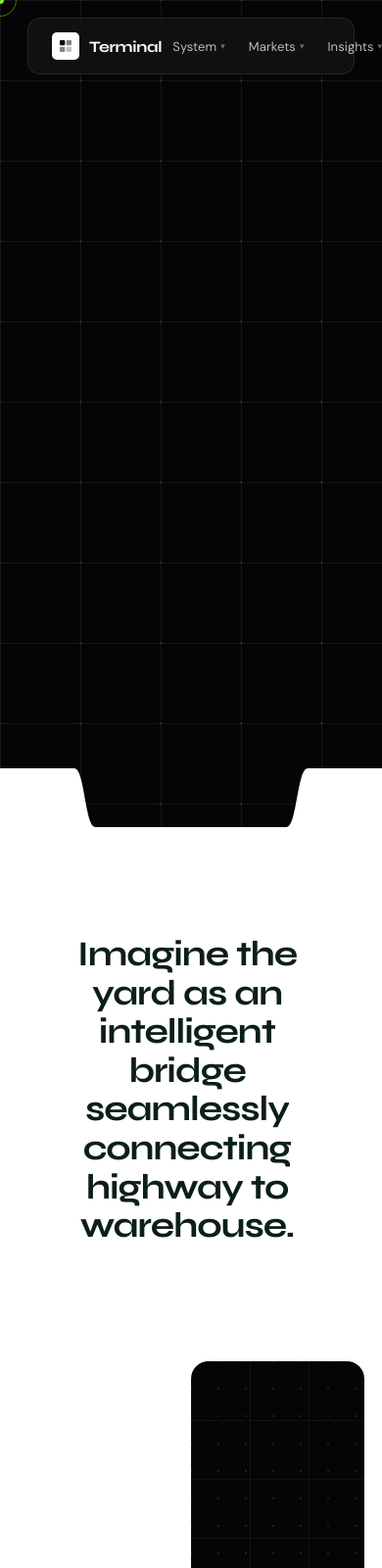
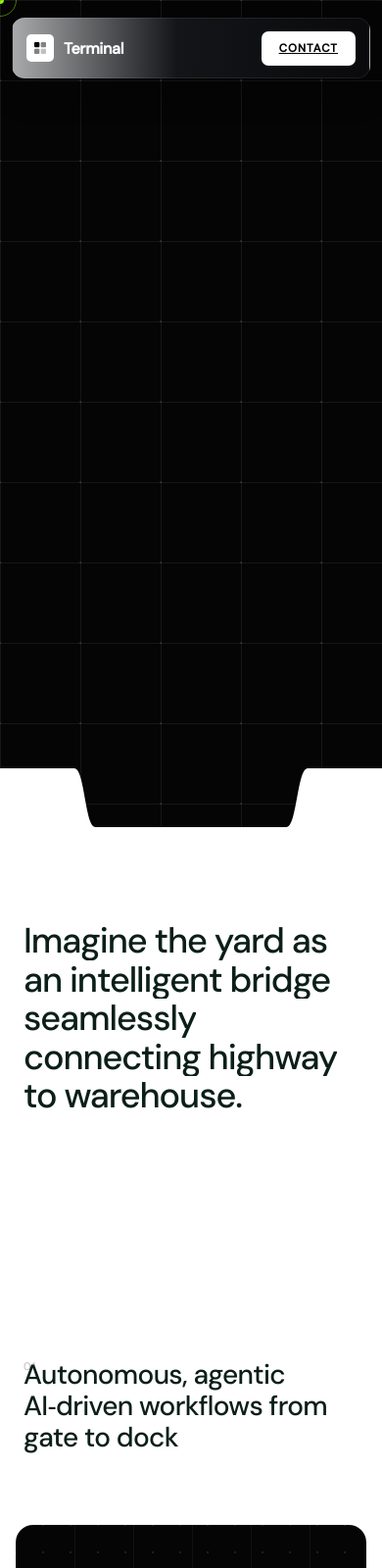
Before and after one commit to Onielq/cloning, a plain HTML site: page terminal-yms-v2.html in a window 390 px wide. Shown: the top 1600 px of the page at 98% size. Drawn offline with nearby package versions, Linux system fonts and the light colour scheme.

Commit message:
Fix nav contrast for glass gradient states

```diff
--- a/terminal-yms-v2.html
+++ b/terminal-yms-v2.html
@@ -33,7 +33,7 @@ body {
   background: var(--black);
   color: var(--white);
   overflow-x: hidden;
-  cursor: none;
+  cursor: default;
 }
 
 /* ─── CURSOR ─── */
@@ -60,27 +60,27 @@ body {
 /* ─── NAV ─── */
 nav {
   position: fixed;
-  top: 18px; left: 50%;
+  top: 46px; left: 50%;
   transform: translateX(-50%);
-  width: calc(100% - 56px);
-  max-width: 1080px;
-  background: rgba(22,22,22,0.72);
-  backdrop-filter: blur(20px) saturate(200%);
-  -webkit-backdrop-filter: blur(20px) saturate(200%);
+  width: min(980px, calc(100% - 64px));
+  background: linear-gradient(90deg, rgba(178,179,181,0.95) 0%, rgba(20,22,25,0.95) 46%, rgba(10,10,12,0.95) 100%);
+  backdrop-filter: blur(18px) saturate(180%);
+  -webkit-backdrop-filter: blur(18px) saturate(180%);
   border-radius: 13px;
-  border: 1px solid rgba(255,255,255,0.09);
+  border: 1px solid rgba(255,255,255,0.08);
   padding: 0 24px;
-  height: 58px;
+  height: 74px;
   display: flex; align-items: center; justify-content: space-between;
   z-index: 1000;
-  transition: background 0.4s;
+  box-shadow: 0 12px 36px rgba(0,0,0,0.24);
+  transition: background 0.35s ease, border-color 0.35s ease, box-shadow 0.35s ease;
 }
 nav.on-white {
-  background: rgba(240,240,240,0.82);
+  background: linear-gradient(90deg, rgba(178,179,181,0.92) 0%, rgba(30,32,37,0.9) 54%, rgba(10,10,12,0.95) 100%);
   border-color: rgba(0,0,0,0.08);
 }
 nav.on-teal {
-  background: rgba(10,30,20,0.82);
+  background: linear-gradient(90deg, rgba(56,74,68,0.9) 0%, rgba(9,30,22,0.95) 56%, rgba(6,22,16,0.96) 100%);
   border-color: rgba(100,220,160,0.12);
 }
 
@@ -89,17 +89,15 @@ nav.on-teal {
   text-decoration: none; color: var(--white);
   flex-shrink: 0;
 }
-nav.on-white .nav-logo { color: var(--text-dark); }
 .nav-logo-icon {
   width: 28px; height: 28px;
   background: var(--white);
   border-radius: 5px;
   display: flex; align-items: center; justify-content: center;
 }
-nav.on-white .nav-logo-icon { background: var(--text-dark); }
 .nav-logo-icon svg { width: 16px; height: 16px; }
 .nav-logo span {
-  font-family: 'Syne', sans-serif;
+  font-family: 'DM Sans', sans-serif;
   font-weight: 700; font-size: 16px; letter-spacing: -0.02em;
 }
 
@@ -107,16 +105,16 @@ nav.on-white .nav-logo-icon { background: var(--text-dark); }
   display: flex; align-items: center; gap: 2px; list-style: none;
 }
 .nav-links a {
-  color: rgba(255,255,255,0.72);
+  color: rgba(255,255,255,0.86);
   text-decoration: none; font-size: 13px; font-weight: 400;
   letter-spacing: 0.005em;
   padding: 6px 11px; border-radius: 7px;
   transition: color 0.2s, background 0.2s;
   display: flex; align-items: center; gap: 4px;
 }
-nav.on-white .nav-links a { color: rgba(11,31,24,0.65); }
+nav.on-white .nav-links a { color: rgba(255,255,255,0.86); }
 .nav-links a:hover { background: rgba(255,255,255,0.09); color: var(--white); }
-nav.on-white .nav-links a:hover { background: rgba(0,0,0,0.06); color: var(--text-dark); }
+nav.on-white .nav-links a:hover { background: rgba(255,255,255,0.12); color: var(--white); }
 .chevron { font-size: 9px; opacity: 0.55; }
 
 .nav-cta {
@@ -125,11 +123,11 @@ nav.on-white .nav-links a:hover { background: rgba(0,0,0,0.06); color: var(--tex
   font-family: 'DM Sans', sans-serif !important;
   font-weight: 600 !important; font-size: 11.5px !important;
   letter-spacing: 0.09em !important; text-transform: uppercase;
-  padding: 9px 18px !important;
+  padding: 12px 32px !important;
   border-radius: 7px !important;
   transition: background 0.2s, color 0.2s !important;
 }
-nav.on-white .nav-cta { background: var(--text-dark) !important; color: var(--white) !important; }
+nav.on-white .nav-cta { background: var(--white) !important; color: var(--black) !important; }
 .nav-cta:hover { background: var(--lime) !important; color: var(--black) !important; }
 
 /* ─── HERO ─── */
@@ -167,14 +165,14 @@ nav.on-white .nav-cta { background: var(--text-dark) !important; color: var(--wh
 /* ─── HEADLINE ─── */
 #headline {
   background: var(--white);
-  padding: 110px 60px 100px;
+  padding: 140px 60px 120px;
   text-align: center;
   position: relative; overflow: hidden;
 }
 .headline-text {
-  font-family: 'Syne', sans-serif;
+  font-family: 'DM Sans', sans-serif;
   font-size: clamp(36px, 5.2vw, 74px);
-  font-weight: 700;
+  font-weight: 500;
   color: var(--text-dark);
   line-height: 1.1; letter-spacing: -0.03em;
   max-width: 880px; margin: 0 auto;
@@ -196,7 +194,7 @@ nav.on-white .nav-cta { background: var(--text-dark) !important; color: var(--wh
 .story-left {
   display: flex; flex-direction: column;
   justify-content: center;
-  padding: 80px 50px 80px 90px;
+  padding: 80px 50px 80px 110px;
   position: relative; background: var(--white);
 }
 .step-num {
@@ -205,18 +203,18 @@ nav.on-white .nav-cta { background: var(--text-dark) !important; color: var(--wh
   letter-spacing: 0.12em;
   color: var(--text-muted);
   position: absolute;
-  left: 90px; top: 50%;
+  left: 78px; top: 50%;
   transform: translateY(calc(-50% + 72px));
 }
 .story-title {
-  font-family: 'Syne', sans-serif;
-  font-size: clamp(26px, 2.8vw, 42px);
-  font-weight: 700;
+  font-family: 'DM Sans', sans-serif;
+  font-size: clamp(28px, 3vw, 52px);
+  font-weight: 500;
   color: var(--text-dark);
   line-height: 1.15; letter-spacing: -0.025em;
   max-width: 370px;
   position: absolute;
-  left: 90px; top: 50%;
+  left: 110px; top: 50%;
   transform: translateY(-50%);
   opacity: 0;
 }
@@ -226,7 +224,7 @@ nav.on-white .nav-cta { background: var(--text-dark) !important; color: var(--wh
   position: relative;
   background: var(--black);
   overflow: hidden;
-  margin: 18px 18px 18px 0;
+  margin: 28px 22px 28px 0;
   border-radius: 18px;
 }
 /* The distinctive left notch */
@@ -300,7 +298,7 @@ nav.on-white .nav-cta { background: var(--text-dark) !important; color: var(--wh
   min-height: 100vh;
   display: flex; flex-direction: column;
   align-items: center; justify-content: center;
-  padding: 100px 40px 160px;
+  padding: 120px 40px 180px;
 }
 .closing-grid {
   position: absolute; inset: 0;
@@ -326,9 +324,9 @@ nav.on-white .nav-cta { background: var(--text-dark) !important; color: var(--wh
   opacity: 0; transform: translateY(16px);
 }
 .closing-title {
-  font-family: 'Syne', sans-serif;
+  font-family: 'DM Sans', sans-serif;
   font-size: clamp(52px, 8vw, 128px);
-  font-weight: 800;
+  font-weight: 500;
   color: var(--white);
   line-height: 0.96; letter-spacing: -0.04em;
   text-align: center;
@@ -336,6 +334,41 @@ nav.on-white .nav-cta { background: var(--text-dark) !important; color: var(--wh
 }
 .closing-title-line { display: block; overflow: hidden; }
 .closing-title-word { display: inline-block; }
+
+a:focus-visible {
+  outline: 2px solid var(--lime);
+  outline-offset: 2px;
+}
+
+@media (max-width: 980px) {
+  nav {
+    top: 18px;
+    width: calc(100% - 24px);
+    height: 62px;
+    padding: 0 14px;
+  }
+  .nav-links { display: none; }
+  .nav-cta { padding: 10px 18px !important; }
+  #headline {
+    padding: 96px 24px 80px;
+    text-align: left;
+  }
+  .headline-text { max-width: 660px; margin: 0; }
+  .story-sticky { grid-template-columns: 1fr; height: auto; position: relative; }
+  .story-left {
+    min-height: 40vh;
+    padding: 70px 24px 18px 24px;
+  }
+  .story-title {
+    left: 24px;
+    max-width: calc(100% - 48px);
+  }
+  .step-num { left: 24px; transform: translateY(calc(-50% + 84px)); }
+  .story-right {
+    margin: 0 16px 18px;
+    min-height: 58vh;
+  }
+}
 </style>
 </head>
 <body>
@@ -631,6 +664,12 @@ gsap.registerPlugin(ScrollTrigger, ScrollToPlugin);
 const cursor = document.getElementById('cursor');
 const cursorRing = document.getElementById('cursorRing');
 let mx = 0, my = 0, rx = 0, ry = 0;
+const prefersReducedMotion = window.matchMedia('(prefers-reduced-motion: reduce)').matches;
+const coarsePointer = window.matchMedia('(pointer: coarse)').matches;
+const enhanceCursor = !prefersReducedMotion && !coarsePointer;
+
+if (enhanceCursor) {
+  document.body.style.cursor = 'none';
   document.addEventListener('mousemove', e => {
     mx = e.clientX; my = e.clientY;
     gsap.to(cursor, { x: mx, y: my, duration: 0.06, ease: 'none' });
@@ -650,6 +689,10 @@ document.querySelectorAll('a, button').forEach(el => {
       gsap.to(cursor, { width: 8, height: 8, duration: 0.2 });
     });
   });
+} else {
+  cursor.style.display = 'none';
+  cursorRing.style.display = 'none';
+}
 
 /* ─── HERO ENTRANCE ─── */
 gsap.from('.hero-grid', { opacity: 0, duration: 1.6, ease: 'power2.out' });
```
Lines whose indentation alone changed are shown as unchanged.
